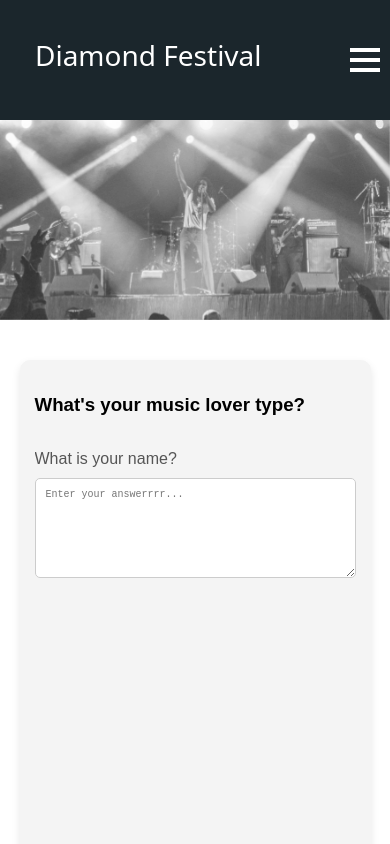
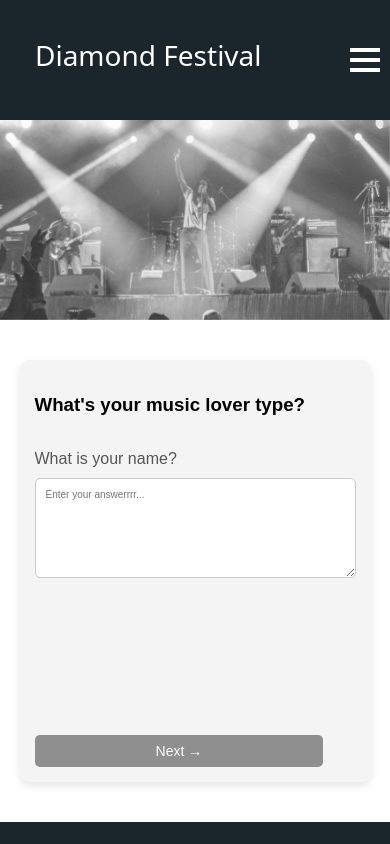
Before and after one commit to mukhacheva/homework_3, a React (Create React App) app: page /poll in a window 390 px wide. Shown: the top 844 px of the page. Built offline with nearby package versions, Linux system fonts and the light colour scheme.

Commit message:
Адаптивность исправлена

```diff
--- a/public/index.html
+++ b/public/index.html
@@ -7,7 +7,7 @@
     <meta name="theme-color" content="#000000" />
     <meta
       name="description"
-      content="Web site created using create-react-app"
+      content="Web site about music!"
     />
     <link rel="apple-touch-icon" href="%PUBLIC_URL%/logo192.png" />
     <!--
--- a/src/components/music_poll.js
+++ b/src/components/music_poll.js
@@ -30,31 +30,6 @@ const MusicPoll = () => {
         { answer: "Yes", points: 10 },
         { answer: "No", points: 5 },
         { answer: "No, but I like when other people create them for me", points: 10 }
-      ]
-    },
-    {
-      type: 'single',
-      question: "How often do you attend concerts of your favorite artists?",
-      options: [
-        { answer: "Never", points: 5 },
-        { answer: "Depends", points: 7 },
-        { answer: "1-2", points: 8 },
-        { answer: "3-4", points: 9 },
-        { answer: "4-5", points: 10 },
-        { answer: "More than 5", points: 15 },
-      ]
-    },
-    {
-      type: 'single',
-      question: "What is your favorite music genre?",
-      options: [
-        { answer: "Pop", points: 10 },
-        { answer: "Rock", points: 10 },
-        { answer: "Hip Hop", points: 10 },
-        { answer: "Jazz", points: 10 },
-        { answer: "Classical", points: 10 },
-        { answer: "Electronic", points: 10 },
-        { answer: "I love everything form Pop to Electronic", points: 25 }
       ]
     },
     {
@@ -94,8 +69,8 @@ const MusicPoll = () => {
       type: 'single',
       question: "Do you prefer digital or physical music formats?",
       options: [
-        { answer: "Digital", points: 0 },
-        { answer: "Physical", points: 0 }
+        { answer: "Digital", points: 10 },
+        { answer: "Physical", points: 25 }
       ]
     },
     {
@@ -161,11 +136,11 @@ const MusicPoll = () => {
 
   const getType = () => {
     const score = calculateScore();
-    if (score < 30) {
+    if (score < 15) {
       return "Not a music lover";
-    } else if (score < 50) {
+    } else if (score < 35) {
       return "Moderate music lover";
-    } else if (score < 70) {
+    } else if (score < 55) {
       return "Passionate music lover";
     } else {
       return "Hardcore music lover";
@@ -180,7 +155,7 @@ const MusicPoll = () => {
         <div className="poll-results">
           <h4>Your music lover type: <em>{getType()}</em></h4>
           <h5>Your score: {calculateScore()}</h5>
-          <p>Thank you for your attention{userName ? `, ${userName}` : ''}!</p>
+          <p>Thank you for your attention{userName ? `, ${userName}` : ''}</p>
           <button onClick={() => {
             setShowResults(false);
             setAnswers({});
--- a/src/styles/auth_form.css
+++ b/src/styles/auth_form.css
@@ -15,9 +15,10 @@
 }
 
 input, textarea {
+    font-family: inherit;
     width: 100%;
     padding: 10px;
-    font-size: 14px;
+    font-size: 16px;
     border: 1px solid #dcdcdc;
     border-radius: 4px;
     box-sizing: border-box;
--- a/src/styles/music_poll.css
+++ b/src/styles/music_poll.css
@@ -5,10 +5,10 @@
   padding: 20px;
   width: 90%;
   max-width: 600px;
-  height: 80vh;
+  height: 62vh;
   margin: 0 auto;
   box-shadow: 0 4px 8px rgba(0, 0, 0, 0.1);
-  overflow: hidden;
+  overflow: auto;
   display: flex;
   flex-direction: column;
   justify-content: space-between;
@@ -119,7 +119,7 @@ input[type="checkbox"] {
   .music-poll {
     padding: 15px;
     height: auto;
-    min-height: 80vh;
+    min-height: 50vh;
   }
 
   .poll-question p {
```
